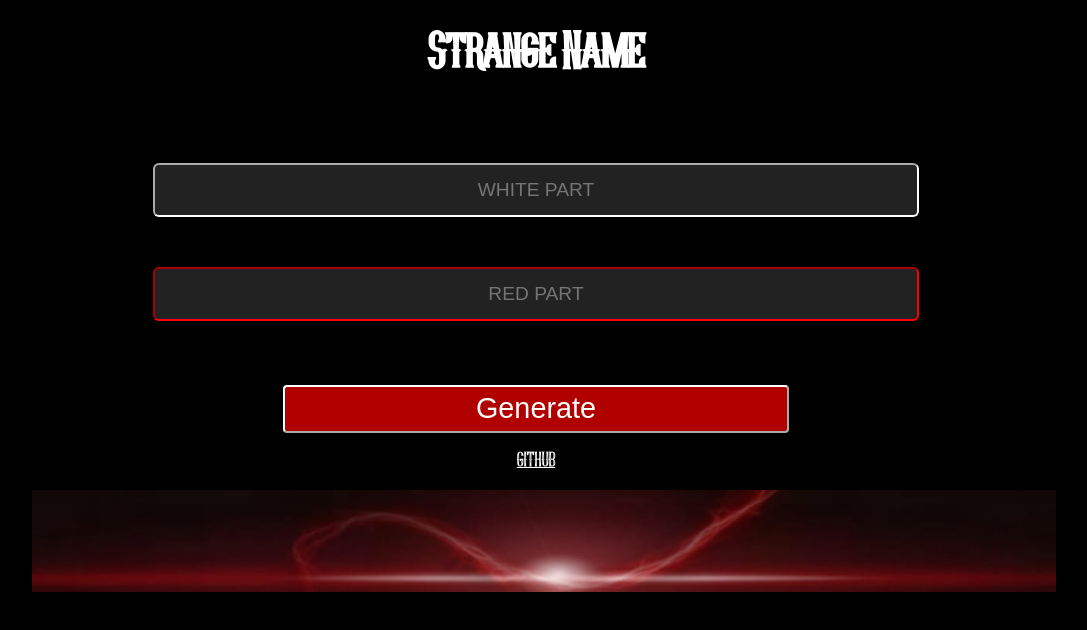
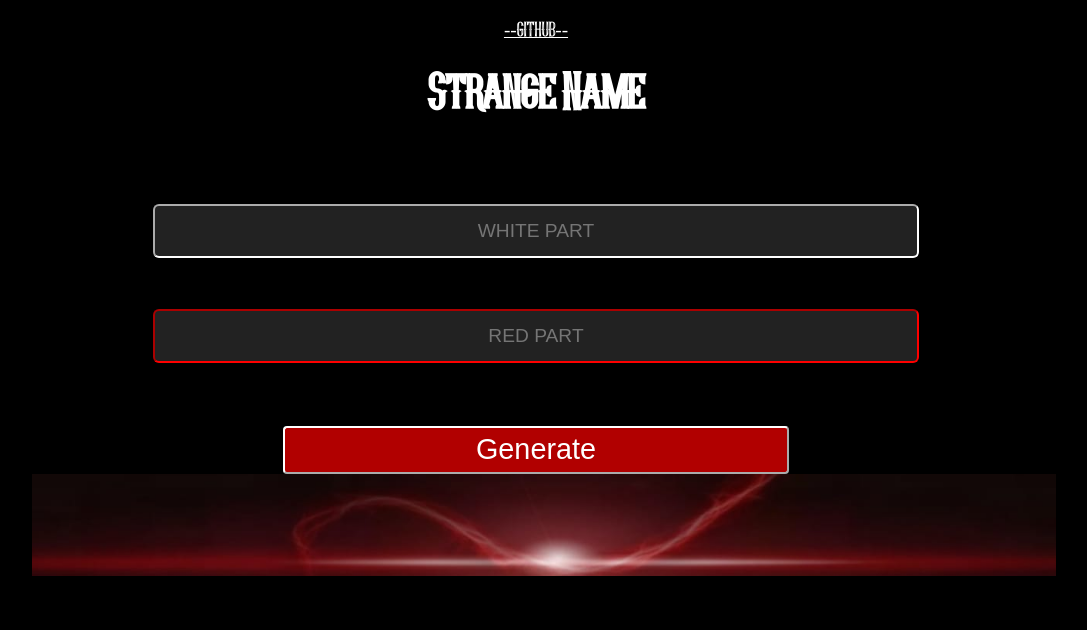
Before and after one commit to Henriquecesar139/strangename, a plain HTML site: page index.html in a window 1280 px wide. Shown: the whole page, without its empty margins (104-1191 px from the left). Drawn offline with Linux system fonts and the light colour scheme.

Commit message:
move github link

```diff
--- a/index.html
+++ b/index.html
@@ -11,6 +11,10 @@
 </head>
 <body>
 
+<a href="https://github.com/henriquecesar139/strangename">
+    <P>--GITHUB--</P>
+</a>
+
 <h1>Strange Name</h1>
 
 <input type="text" id="white" placeholder="White Part">
@@ -20,9 +24,6 @@
 <button onclick="generate()">Generate</button>
 
 
-<a href="https://github.com/henriquecesar139/strangename">
-    <P>GITHUB</P>
-</a>
 
 <div id="text">
     <p id="top"> </p>
```
